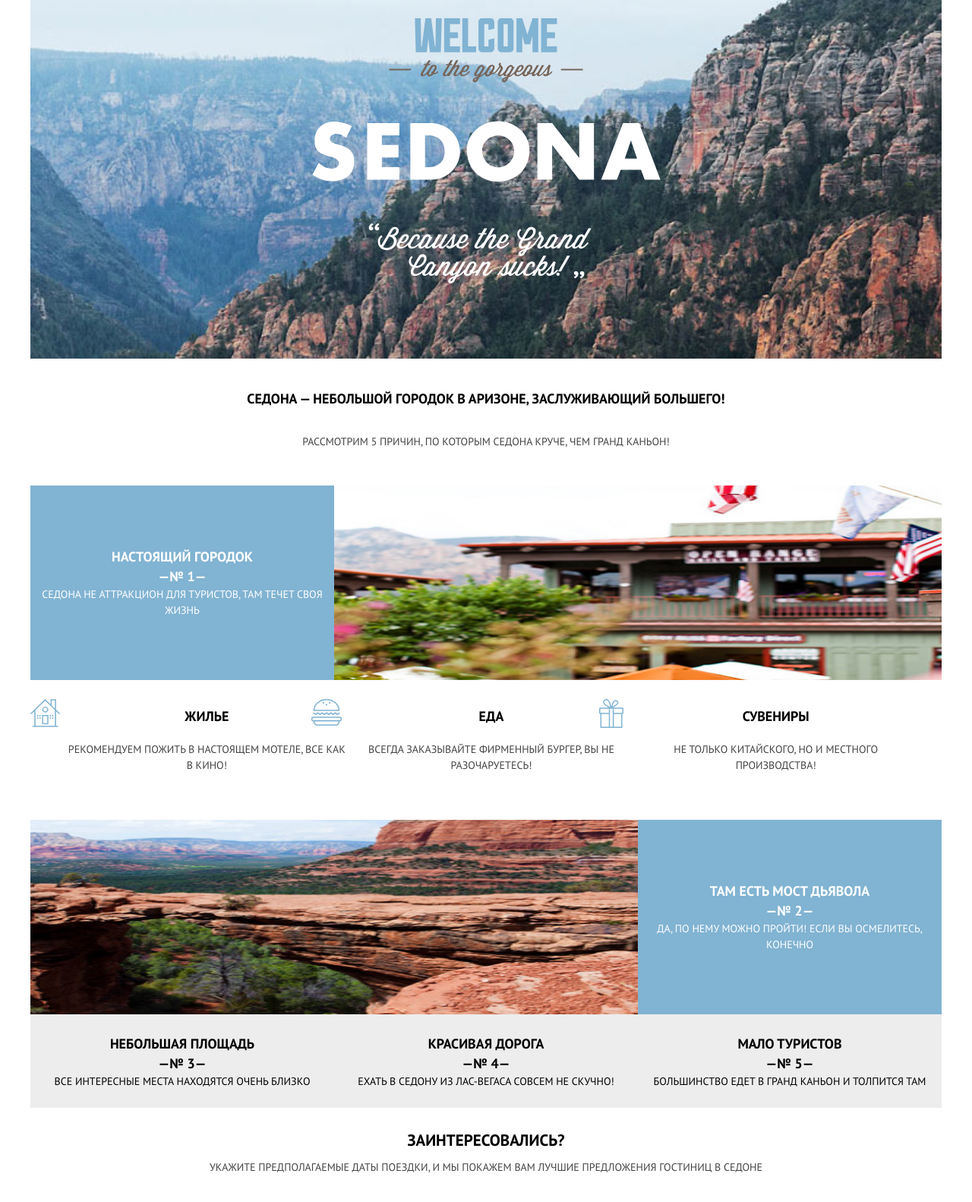
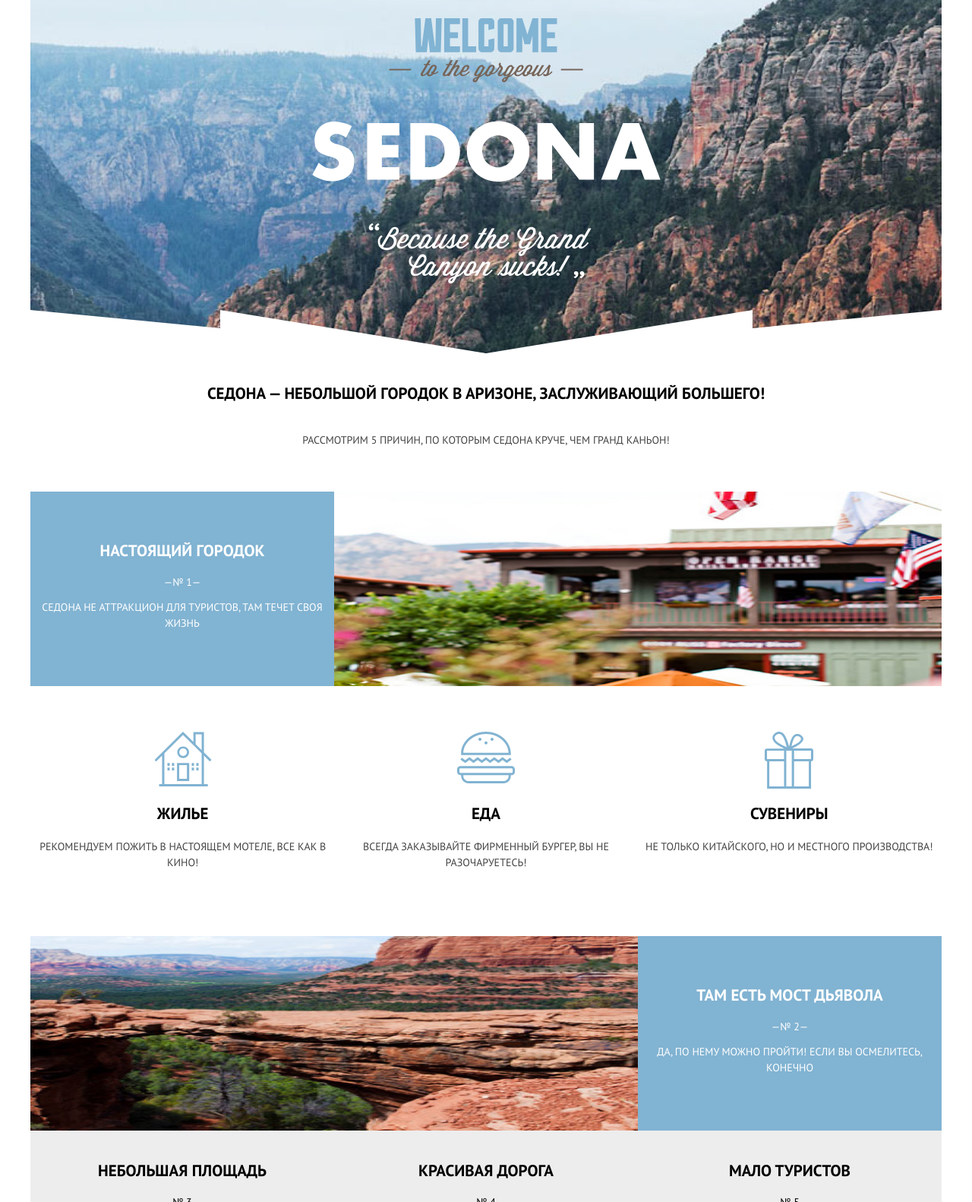
Before and after one commit to ZeCreatorz/431607-sedona-22, a website: page source/index.html in a window 1280 px wide. Shown: the part 101-1683 px from the top of the page at 76% size. Drawn offline with nearby package versions, Linux system fonts and the light colour scheme; files that its build step writes are made by us from their sources.

Commit message:
Адаптивная сетка для страницы формы

```diff
--- a/source/index.html
+++ b/source/index.html
@@ -42,7 +42,7 @@
   <main class="page-main">
     <section class="intro">
       <h2 class="visually-hidden">Причины посещения Седоны</h2>
-      <b class="intro__title">Седона — небольшой городок в аризоне, заслуживающий большего!</b>
+      <b class="intro__title">Седона — небольшой<br> городок в аризоне, заслуживающий большего!</b>
       <p class="intro__subtitle">Рассмотрим 5 причин, по которым Седона круче, чем гранд каньон!</p>
     </section>
     <ol class="advantages">
@@ -62,7 +62,7 @@
         </div>
         <ul class="features">
           <li class="features__item features__item--house">
-            <b class="features__title">Жилье</b>
+            <b class="features__title"> Жилье</b>
             <p class="features__text">Рекомендуем пожить в настоящем мотеле, все как в кино!</p>
           </li>
           <li class="features__item features__item--souvenirs">
@@ -90,26 +90,26 @@
           </div>
         </div>
       </li>
-      <li class="advantages__item">
-        <b class="advantages__title">Небольшая площадь</b>
+      <li class="advantages__item advantages__item--gray">
+        <b class="advantages__title advantages__title--gray">Небольшая площадь</b>
         <!-- 3 -->
-        <p class="advantages__text">Все интересные места находятся очень близко</p>
+        <p class="advantages__text">Все интересные места находятся<br> очень близко</p>
       </li>
-      <li class="advantages__item">
-        <b class="advantages__title">Красивая дорога</b>
+      <li class="advantages__item advantages__item--gray">
+        <b class="advantages__title advantages__title--gray">Красивая дорога</b>
         <!-- 4 -->
-        <p class="advantages__text">Ехать в седону из лас-вегаса совсем не скучно!</p>
+        <p class="advantages__text">Ехать в седону из лас-вегаса<br> совсем не скучно!</p>
       </li>
-      <li class="advantages__item">
-        <b class="advantages__title">Мало туристов</b>
+      <li class="advantages__item advantages__item--gray">
+        <b class="advantages__title advantages__title--gray">Мало туристов</b>
         <!-- 5 -->
-        <p class="advantages__text">Большинство едет в гранд каньон и толпится там</p>
+        <p class="advantages__text">Большинство едет в гранд каньон<br> и толпится там</p>
       </li>
     </ol>
     <section class="hotel-finder">
       <h2 class="visually-hidden">Форма поиска гостиницы в городе Седона</h2>
       <p class="hotel-finder__title">Заинтересовались?</p>
-      <p class="hotel-finder__subtitle">Укажите предполагаемые даты поездки, и мы покажем вам лучшие предложения
+      <p class="hotel-finder__subtitle">Укажите предполагаемые даты<br> поездки, и мы покажем вам лучшие предложения
         гостиниц в
         седоне</p>
       <a class="hotel-finder__button button" href="#">Найти гостиницу</a>
@@ -126,7 +126,7 @@
     <section class="page-footer__social social">
       <ul class="social__list">
         <li class="social__item">
-          <a class="social__link" href="https://www.twitter.com/htmlacademy_ru">
+          <a class="social__link social__link--twitter" href="https://www.twitter.com/htmlacademy_ru">
             <span class="visually-hidden">Наш Twitter</span>
             <svg version="1.0" id="Layer_2" xmlns="http://www.w3.org/2000/svg"
               xmlns:xlink="http://www.w3.org/1999/xlink" x="0px" y="0px" width="17.5px" height="14.663px"
@@ -141,7 +141,7 @@
           </a>
         </li>
         <li class="social__item">
-          <a class="social__link" href="https://www.facebook.com/htmlacademy">
+          <a class="social__link social__link--facebook" href="https://www.facebook.com/htmlacademy">
             <span class="visually-hidden">Наш Facebook</span>
             <svg version="1.0" id="Layer_3" xmlns="http://www.w3.org/2000/svg"
               xmlns:xlink="http://www.w3.org/1999/xlink" x="0px" y="0px" width="8.672px" height="18.944px"
--- a/source/sass/blocks/advantages.scss
+++ b/source/sass/blocks/advantages.scss
@@ -1,9 +1,29 @@
 .advantages {
+  position: relative;
   margin: 0;
   margin-bottom: 30px;
   padding: 0;
   counter-reset: advantages;
   list-style: none;
+}
+
+.advantages__link {
+  display: block;
+}
+
+.advantages::before {
+  content: "";
+  position: absolute;
+  top: 0;
+  width: 320px;
+  height: 37px;
+  background-image: url("../img/mobtri.svg");
+}
+
+@media (min-width: $tablet-width) {
+  .advantages::before {
+    display: none;
+  }
 }
 
 .advantages__item {
@@ -23,6 +43,10 @@
   display: block;
   counter-increment: advantages;
   content: "—№ " counter(advantages) "—";
+  margin-top: 15px;
+  margin-bottom: 10px;
+  font-size: $font-size-base;
+  font-weight: 400;
 }
 
 @media (min-width: $tablet-width) {
@@ -81,6 +105,7 @@
 @media (min-width: $tablet-width) {
   .advantages {
     counter-reset: advantages;
+    margin-bottom: 55px;
   }
 }
 
@@ -114,7 +139,7 @@
 
 .advantages__areatitle-wrapper {
   padding-top: 55px;
-  padding-bottom: 39px;
+  padding-bottom: 10px;
 }
 
 .advantages__text-wrapper {
@@ -139,11 +164,25 @@
 
 .advantages__title {
   display: inline-block;
-  margin-top: 26px;
+  margin-top: 10px;
   vertical-align: middle;
   font-size: $font-size-large;
   line-height: 26px;
   font-weight: 700;
+}
+
+@media (min-width: $tablet-width) {
+  .advantages__title {
+    font-size: $font-size-heading;
+    font-weight: 700;
+  }
+}
+
+@media (min-width: $tablet-width) {
+  .advantages__item--gray {
+    padding-top: 30px;
+    padding-bottom: 73px;
+  }
 }
 
 .advantages__text {
--- a/source/sass/blocks/features.scss
+++ b/source/sass/blocks/features.scss
@@ -1,5 +1,5 @@
 .features {
-  padding: 35px 35px 35px 70px;
+  padding: 35px 35px 20px 70px;
   text-align: left;
   list-style: none;
 }
@@ -10,8 +10,9 @@
     grid-template-columns: 33.33333333333333% 33.33333333333333% 33.33333333333333%;
     max-width: 100%;
     text-align: center;
-    padding-left: 45px;
-    padding-right: 31px;
+    margin-bottom: 40px;
+    padding-left: 1px;
+    padding-right: 1px;
   }
 }
 
@@ -22,6 +23,7 @@
 }
 
 .features__title {
+  position: relative;
   display: inline-block;
   margin-bottom: 20px;
   vertical-align: middle;
@@ -29,6 +31,14 @@
   line-height: 26px;
   font-weight: 700;
   color: $black;
+}
+
+@media (min-width: $tablet-width) {
+  .features__title {
+    margin-top: 120px;
+    font-size: $font-size-heading;
+    font-weight: 700;
+  }
 }
 
 .features__text {
@@ -58,6 +68,21 @@
   background-position: 0 0;
 }
 
+@media (min-width: $tablet-width) {
+  .features__item--house::before {
+    content: "";
+    position: absolute;
+    transform: translate(-50%);
+    top: 25px;
+    left: 50%;
+    width: 75px;
+    height: 72px;
+    background-image: url("../img/icon-housetablet.svg");
+    background-repeat: no-repeat;
+    background-position: 0 0;
+  }
+}
+
 .features__item--souvenirs {
   position: relative;
   margin-bottom: 26px;
@@ -75,6 +100,21 @@
   background-position: 0 0;
 }
 
+@media (min-width: $tablet-width) {
+  .features__item--souvenirs::before {
+    content: "";
+    position: absolute;
+    transform: translate(-50%);
+    top: 25px;
+    left: 50%;
+    width: 64px;
+    height: 75px;
+    background-image: url("../img/icon-gifttab.svg");
+    background-repeat: no-repeat;
+    background-position: 0 0;
+  }
+}
+
 .features__item--food {
   position: relative;
 }
@@ -90,3 +130,18 @@
   background-repeat: no-repeat;
   background-position: 0 0;
 }
+
+@media (min-width: $tablet-width) {
+  .features__item--food::before {
+    content: "";
+    position: absolute;
+    transform: translate(-50%);
+    top: 25px;
+    left: 50%;
+    width: 76px;
+    height: 68px;
+    background-image: url("../img/icon-burgertab.svg");
+    background-repeat: no-repeat;
+    background-position: 0 0;
+  }
+}
--- a/source/sass/blocks/greeting.scss
+++ b/source/sass/blocks/greeting.scss
@@ -1,4 +1,5 @@
 .greeting {
+  position: relative;
   display: flex;
   justify-content: center;
   margin-top: -30px;
@@ -7,6 +8,37 @@
   background-repeat: no-repeat;
   background-position: 50%;
   height: 389px;
+}
+
+.greeting::after {
+  content: "";
+  position: absolute;
+  bottom: 0;
+  width: 320px;
+  height: 26px;
+  background-image: url("../img/bg-intro-triangle-mobile.svg");
+}
+
+@media (min-width: $tablet-width) {
+  .greeting::after {
+    content: "";
+    position: absolute;
+    bottom: 0;
+    width: 768px;
+    height: 57px;
+    background-image: url("../img/bg-intro-triangle-tablet.svg");
+  }
+}
+
+@media (min-width: $desktop-width) {
+  .greeting::after {
+    content: "";
+    position: absolute;
+    bottom: 0;
+    width: 1200px;
+    height: 57px;
+    background-image: url("../img/bg-intro-triangle-desktop.svg");
+  }
 }
 
 @media (min-width: $tablet-width) {
@@ -31,9 +63,9 @@
 
 @media (min-width: $tablet-width) {
   .greeting__item-text {
-    margin-top: 70px;
+    margin-top: 77px;
     width: 461px;
-    height: 349px;
+    height: 350px;
   }
 }
 
--- a/source/sass/blocks/hotel-finder.scss
+++ b/source/sass/blocks/hotel-finder.scss
@@ -11,6 +11,14 @@
   line-height: 26px;
   font-weight: 700;
   color: $black;
+}
+
+@media (min-width: $tablet-width) {
+  .hotel-finder__title {
+    font-size: 30px;
+    font-weight: 700;
+    margin-bottom: 35px;
+  }
 }
 
 .hotel-finder__subtitle {
--- a/source/sass/blocks/intro.scss
+++ b/source/sass/blocks/intro.scss
@@ -1,6 +1,6 @@
 .intro {
   margin: 0 auto;
-  margin-bottom: 45px;
+  margin-bottom: 55px;
   padding: 0 20px;
   text-align: center;
 }
@@ -19,6 +19,19 @@
 }
 
 @media (min-width: $tablet-width) {
+  .intro__title {
+    font-size: $font-size-heading;
+    font-weight: 700;
+  }
+}
+
+@media (min-width: $tablet-width) {
+  .intro__title br {
+    display: none;
+  }
+}
+
+@media (min-width: $tablet-width) {
   .intro__title--photo {
     font-size: 30px;
   }
@@ -32,7 +45,7 @@
 
 .intro__subtitle {
   margin: 0;
-  margin-top: 30px;
+  margin-top: 35px;
   padding: 0;
   line-height: 26px;
   color: $darkgray;
--- a/source/sass/blocks/main-nav.scss
+++ b/source/sass/blocks/main-nav.scss
@@ -14,7 +14,7 @@
 @media (min-width: $tablet-width) {
   .main-nav {
     position: relative;
-    margin-bottom: 45px;
+    margin-bottom: 38px;
   }
 }
 
--- a/source/sass/blocks/map.scss
+++ b/source/sass/blocks/map.scss
@@ -1,6 +1,12 @@
 .map {
   text-align: center;
   margin-bottom: 10px;
+}
+
+@media (min-width: $tablet-width) {
+  .map {
+    margin-bottom: 39px;
+  }
 }
 
 .map__fallback-link {
--- a/source/sass/blocks/social.scss
+++ b/source/sass/blocks/social.scss
@@ -12,6 +12,12 @@
   list-style: none;
 }
 
+@media (min-width: $tablet-width) {
+  .social__list {
+    padding-left: 74px;
+  }
+}
+
 .social__link {
   display: flex;
   justify-content: center;
@@ -20,3 +26,15 @@
   width: 46px;
   height: 48px;
 }
+
+@media (min-width: $tablet-width) {
+  .social__link--twitter {
+    margin-right: 6px;
+  }
+}
+
+@media (min-width: $tablet-width) {
+  .social__link--facebook {
+    margin-right: 6px;
+  }
+}
```
Also changed, not shown: source/sass/blocks/page-footer.scss (+14 -1 lines), source/sass/blocks/page-header.scss (+5 -4 lines), source/img/icon-burgertab.svg (added), source/img/icon-gifttab.svg (added), source/img/icon-housetab.svg (added), source/img/icon-housetablet.svg (added), source/img/logotype-tablet.svg (added), source/img/mobtri.svg (added), source/img/triangleblue.svg (added).
